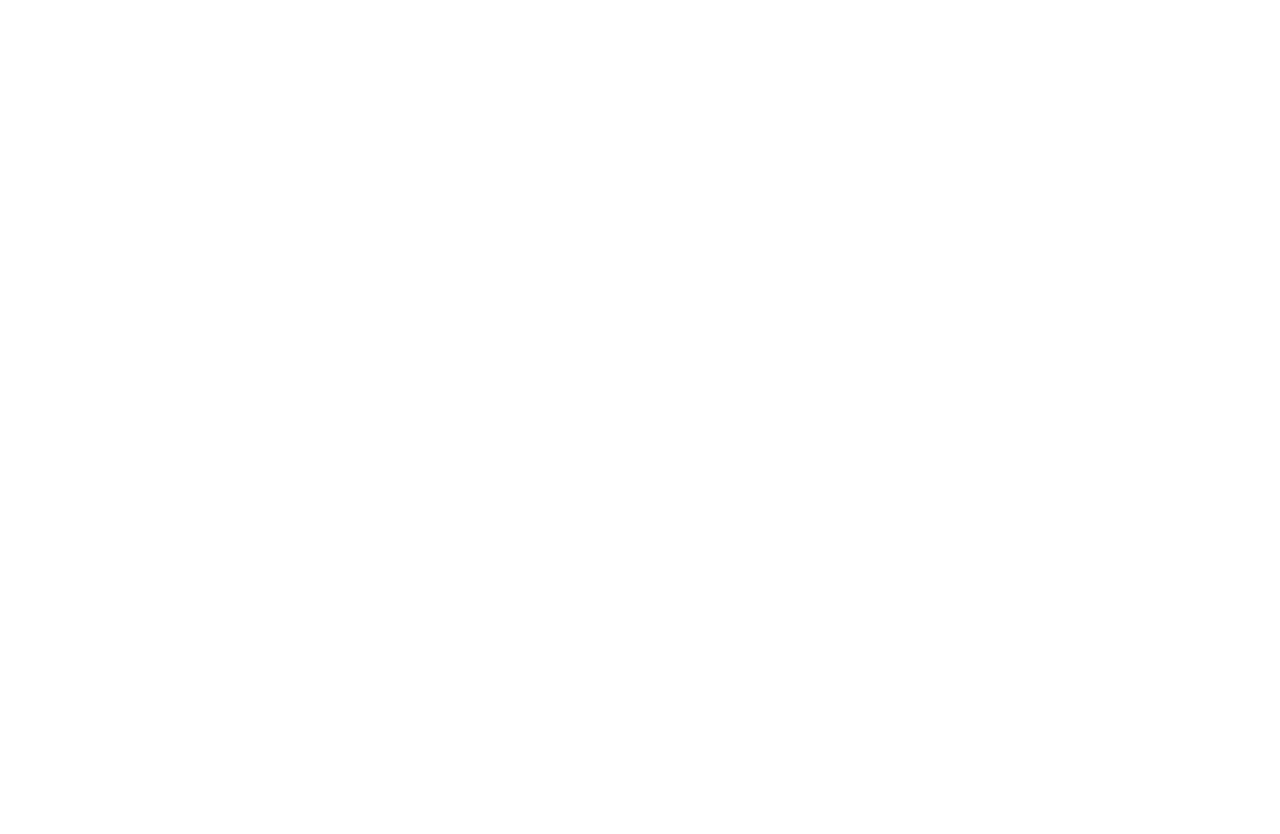
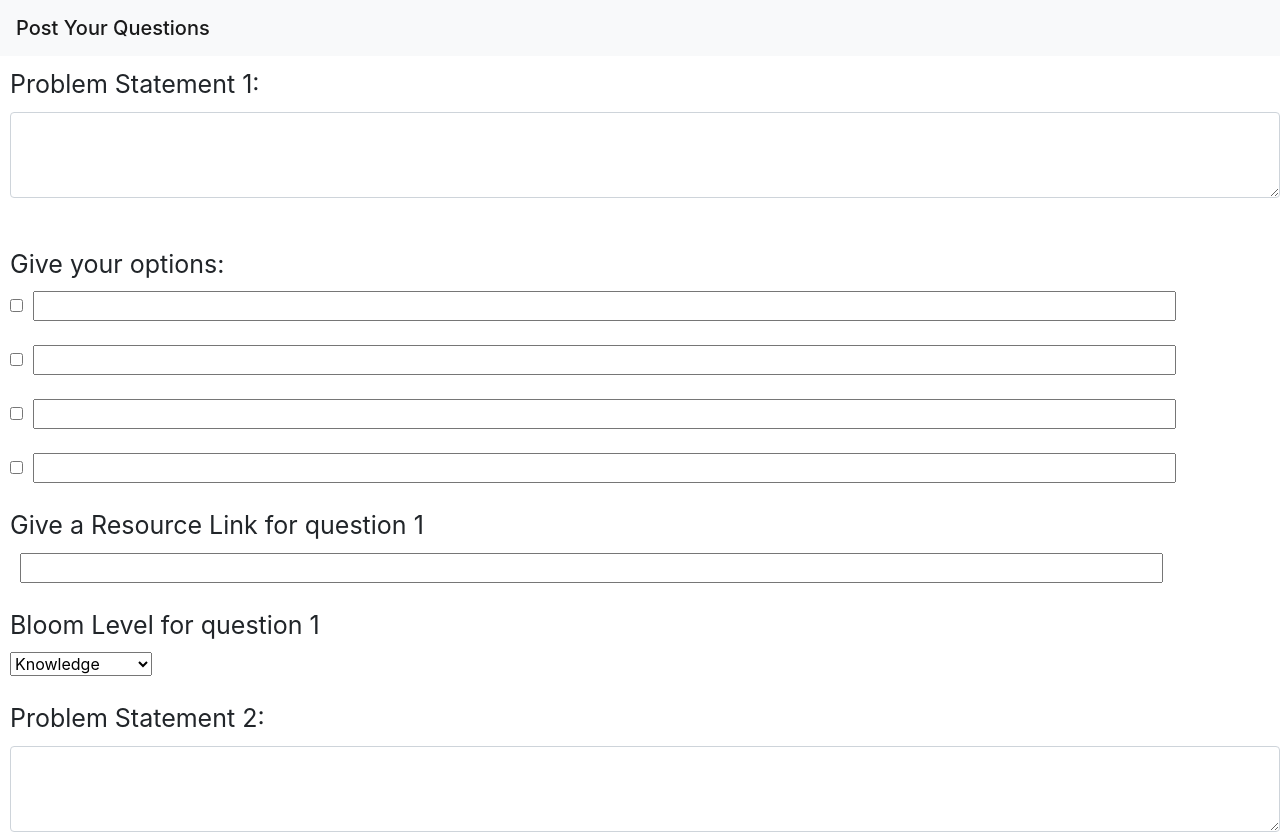
Before and after one commit to NoInterviewCorp/SME_Frontend, an Angular app: page /questions in a window 1280 px wide. Before the commit this address led to /. Shown: the top 834 px of the page. Before the commit the page ends 800 px from the top, so only its background shows below. Built offline with nearby package versions, Linux system fonts and the light colour scheme.

Commit message:
questions form

```diff
--- a/src/app/app-routing.module.ts
+++ b/src/app/app-routing.module.ts
@@ -1,9 +1,11 @@
 import { NgModule } from '@angular/core';
 import { Routes, RouterModule } from '@angular/router';
 import {HomeComponent} from './home/home.component';
+import {QuestionsComponent} from './questions/questions.component';
 
 const routes: Routes = [
-  {path: '', component: HomeComponent}
+  {path: '', component: HomeComponent},
+  {path:'questions',component:QuestionsComponent}
 ];
 
 @NgModule({
--- a/src/app/app.module.ts
+++ b/src/app/app.module.ts
@@ -8,13 +8,15 @@ import { HeadingComponent } from './heading/heading.component';
 import { HomeComponent } from './home/home.component';
 import { HttpClientModule } from '@angular/common/http';
 import { FormsModule, ReactiveFormsModule } from '@angular/forms';
+import { QuestionsComponent } from './questions/questions.component';
 
 @NgModule({
   declarations: [
     AppComponent,
     TechnologyComponent,
     HeadingComponent,
-    HomeComponent
+    HomeComponent,
+    QuestionsComponent
   ],
   imports: [
     BrowserModule,
--- a/src/app/heading/heading.component.css
+++ b/src/app/heading/heading.component.css
@@ -1,11 +1,10 @@
 .head{
     width: 100%;
-    margin: auto;
+    margin-top: 0%;
+    padding-top: 0%;
     background-color: silver;
 }
 .text{
     color: black;
-    padding-top: 10px;
-    padding-bottom: 10px;
     font-size: 50px;
 }
--- a/src/app/heading/heading.component.html
+++ b/src/app/heading/heading.component.html
@@ -1,5 +1,5 @@
 <div class="head">
 <nav class="navbar navbar-light bg-light">
-  <span class="navbar-brand mb-0 h1"><h1 class="text">Post your Questions</h1></span>
+  <span class="navbar-brand mb-0 h1">Select Your Technology</span>
 </nav>
 </div>
--- /dev/null
+++ b/src/app/questions/questions.component.css
@@ -0,0 +1,24 @@
+.head{
+    /* width: 100%; */
+    margin-top: 0%;
+    padding-top: 0%;
+    background-color: silver;
+}
+.text{
+    color: black;
+    font-size: 50px;
+}
+
+label{
+    font-size: 25px;
+}
+
+.formclass{
+    padding-top: 10px;
+    padding-left: 10px;
+}
+
+input[type=text]{
+    width:90%;
+    margin-left: 10px;
+}
--- /dev/null
+++ b/src/app/questions/questions.component.html
@@ -0,0 +1,107 @@
+<div class="head">
+    <nav class="navbar navbar-light bg-light">
+      <span class="navbar-brand mb-0 h1">Post Your Questions</span>
+    </nav>
+    </div>
+<form class="formclass form-group">
+
+   <label for="questionFormControlTA">Problem Statement 1:</label><br>
+   <textarea class="form-control" id="questionFormControlTA" name="comment" form="usrform" rows="3"></textarea><br><br>
+    <label>Give your options:</label><br>
+    <input type="checkbox" name="opt1" value="option1"> <input type="text" name="opt1"><br><br>
+    <input type="checkbox" name="opt2" value="option2"> <input type="text" name="opt2"><br><br>
+    <input type="checkbox" name="opt3" value="option3"> <input type="text" name="opt3"><br><br>
+    <input type="checkbox" name="opt4" value="option4"> <input type="text" name="opt4"><br><br>
+    <label>Give a Resource Link for question 1</label><br>
+    <input type="text" name="link"><br><br>
+    <label>Bloom Level for question 1</label><br>
+    <select>
+        <option value="1">Knowledge</option>
+        <option value="2">Comprehension</option>
+        <option value="3">Application</option>
+        <option value="4">Analysis</option>
+        <option value="5">Synthesis</option>
+        <option value="6">Evaluation</option>
+      </select><br><br>
+
+
+    <label for="questionFormControlTA">Problem Statement 2:</label><br>
+   <textarea class="form-control" id="questionFormControlTA" name="comment" form="usrform" rows="3"></textarea><br><br>
+   <label>Give your options:</label><br>
+    <input type="checkbox" name="opt1" value="option1"> <input type="text" name="opt1"><br><br>
+    <input type="checkbox" name="opt2" value="option2"> <input type="text" name="opt2"><br><br>
+    <input type="checkbox" name="opt3" value="option3"> <input type="text" name="opt3"><br><br>
+    <input type="checkbox" name="opt4" value="option4"> <input type="text" name="opt4"><br><br>
+    <label>Give a Resource Link for question 2</label><br>
+    <input type="text" name="link"><br><br>
+    <label>Bloom Level for question 2</label><br>
+    <select>
+        <option value="1">Knowledge</option>
+        <option value="2">Comprehension</option>
+        <option value="3">Application</option>
+        <option value="4">Analysis</option>
+        <option value="5">Synthesis</option>
+        <option value="6">Evaluation</option>
+      </select><br><br>
+
+
+    <label for="questionFormControlTA">Problem Statement 3:</label><br>
+   <textarea class="form-control" id="questionFormControlTA" name="comment" form="usrform" rows="3"></textarea><br><br>
+   <label>Give your options:</label><br>
+    <input type="checkbox" name="opt1" value="option1"> <input type="text" name="opt1"><br><br>
+    <input type="checkbox" name="opt2" value="option2"> <input type="text" name="opt2"><br><br>
+    <input type="checkbox" name="opt3" value="option3"> <input type="text" name="opt3"><br><br>
+    <input type="checkbox" name="opt4" value="option4"> <input type="text" name="opt4"><br><br>
+    <label>Give a Resource Link for question 3</label><br>
+    <input type="text" name="link"><br><br>
+    <label>Bloom Level for question 3</label><br>
+    <select>
+        <option value="1">Knowledge</option>
+        <option value="2">Comprehension</option>
+        <option value="3">Application</option>
+        <option value="4">Analysis</option>
+        <option value="5">Synthesis</option>
+        <option value="6">Evaluation</option>
+      </select><br><br>
+
+
+    <label for="questionFormControlTA">Problem Statement 4:</label><br>
+   <textarea class="form-control" id="questionFormControlTA" name="comment" form="usrform" rows="3"></textarea><br><br>
+   <label>Give your options:</label><br>
+    <input type="checkbox" name="opt1" value="option1"> <input type="text" name="opt1"><br><br>
+    <input type="checkbox" name="opt2" value="option2"> <input type="text" name="opt2"><br><br>
+    <input type="checkbox" name="opt3" value="option3"> <input type="text" name="opt3"><br><br>
+    <input type="checkbox" name="opt4" value="option4"> <input type="text" name="opt4"><br><br>
+    <label>Give a Resource Link for question 4</label><br>
+    <input type="text" name="link"><br><br>
+    <label>Bloom Level for question 4</label><br>
+    <select>
+        <option value="1">Knowledge</option>
+        <option value="2">Comprehension</option>
+        <option value="3">Application</option>
+        <option value="4">Analysis</option>
+        <option value="5">Synthesis</option>
+        <option value="6">Evaluation</option>
+      </select><br><br>
+
+
+    <label for="questionFormControlTA">Problem Statement 5:</label><br>
+   <textarea class="form-control" id="questionFormControlTA" name="comment" form="usrform" rows="3"></textarea><br><br>
+
+    <label>Give your options:</label><br>
+    <input type="checkbox" name="opt1" value="option1"> <input type="text" name="opt1"><br><br>
+    <input type="checkbox" name="opt2" value="option2"> <input type="text" name="opt2"><br><br>
+    <input type="checkbox" name="opt3" value="option3"> <input type="text" name="opt3"><br><br>
+    <input type="checkbox" name="opt4" value="option4"> <input type="text" name="opt4"><br><br>
+     <label>Give a Resource Link for question 5</label><br>
+    <input type="text" name="link"><br><br>
+    <label>Bloom Level for question 5</label><br>
+    <select>
+        <option value="1">Knowledge</option>
+        <option value="2">Comprehension</option>
+        <option value="3">Application</option>
+        <option value="4">Analysis</option>
+        <option value="5">Synthesis</option>
+        <option value="6">Evaluation</option>
+      </select><br><br>
+  </form>
--- /dev/null
+++ b/src/app/questions/questions.component.ts
@@ -0,0 +1,15 @@
+import { Component, OnInit } from '@angular/core';
+
+@Component({
+  selector: 'app-questions',
+  templateUrl: './questions.component.html',
+  styleUrls: ['./questions.component.css']
+})
+export class QuestionsComponent implements OnInit {
+
+  constructor() { }
+
+  ngOnInit() {
+  }
+
+}
--- a/src/app/technology/technology.component.css
+++ b/src/app/technology/technology.component.css
@@ -1,11 +1,11 @@
 .tech{
-    padding-top: 10px;
+    padding-top: 60px;
     padding-left: 35%;
 
 }
 
 .select{
-    font-size: 30px;
+    font-size: 20px;
 }
 
 .select1{
--- a/src/app/technology/technology.component.html
+++ b/src/app/technology/technology.component.html
@@ -1,13 +1,15 @@
 <div class="tech" >
-  <form [formGroup]="techForm">
+  <form class="formclass form-group" [formGroup]="techForm">
     <select  class="select" formControlName="techControl" (change)="getTopics($event)" id="technology-dropdown">
       <option [ngValue]="technology" *ngFor="let technology of technologies">{{technology.Name}}</option>
-     <!-- <option [ngValue]="topic" *ngFor="let topics of topic" >{{technology.topic}}</option>-->
+
     </select><br><br><br>
-    <select  class="select1" *ngIf="hasSelectedTechnology" id="technology-dropdown">
+    <select  class="select1" *ngIf="hasSelectedTechnology" (change)="getSubmit()" id="topic-dropdown">
         <option [ngValue]="topic" *ngFor="let topic of topics">{{topic}}</option>
+
        <!-- <option [ngValue]="topic" *ngFor="let topics of topic" >{{technology.topic}}</option>-->
-      </select>
+      </select><br><br><br>
+      <button class="btn btn-success"type="submit" form="form1" value="Submit" *ngIf="hasSelectedTopic" routerLink="questions" routerLinkActive="active">Submit</button>
+  </form>
 
-  </form>
 </div>
--- a/src/app/technology/technology.component.ts
+++ b/src/app/technology/technology.component.ts
@@ -16,6 +16,7 @@ export class TechnologyComponent implements OnInit {
   technologies: Technology[];
   topics: string[];
   hasSelectedTechnology:boolean=false;
+  hasSelectedTopic:boolean=false;
 
   constructor(private svc: SMEService, private fb: FormBuilder) {
     this.getTechnologies();
@@ -43,5 +44,10 @@ export class TechnologyComponent implements OnInit {
       //this.topics[index] = topic;
       console.log(topic);
     })
+
   }
+  getSubmit(){
+    this.hasSelectedTopic=true;
+  }
+
 }
--- a/src/styles.css
+++ b/src/styles.css
@@ -1 +1,5 @@
-/* You can add global styles to this file, and also import other style files */
+@import "~bootstrap/dist/css/bootstrap.css";
+body{
+    /* width: 100%; */
+    /* overflow: hidden; */
+}
```
Also changed, not shown: 1 other file (tests, documents, lock files or other folders).
